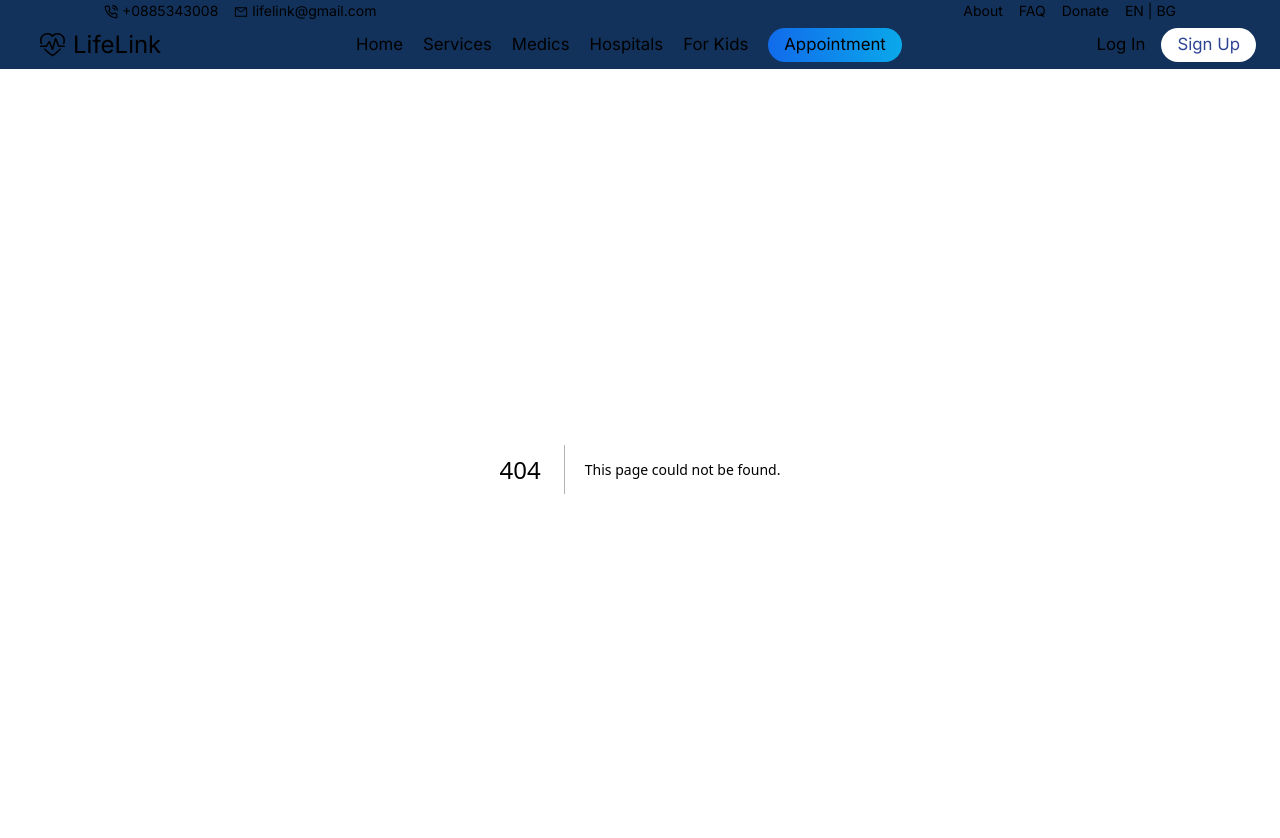
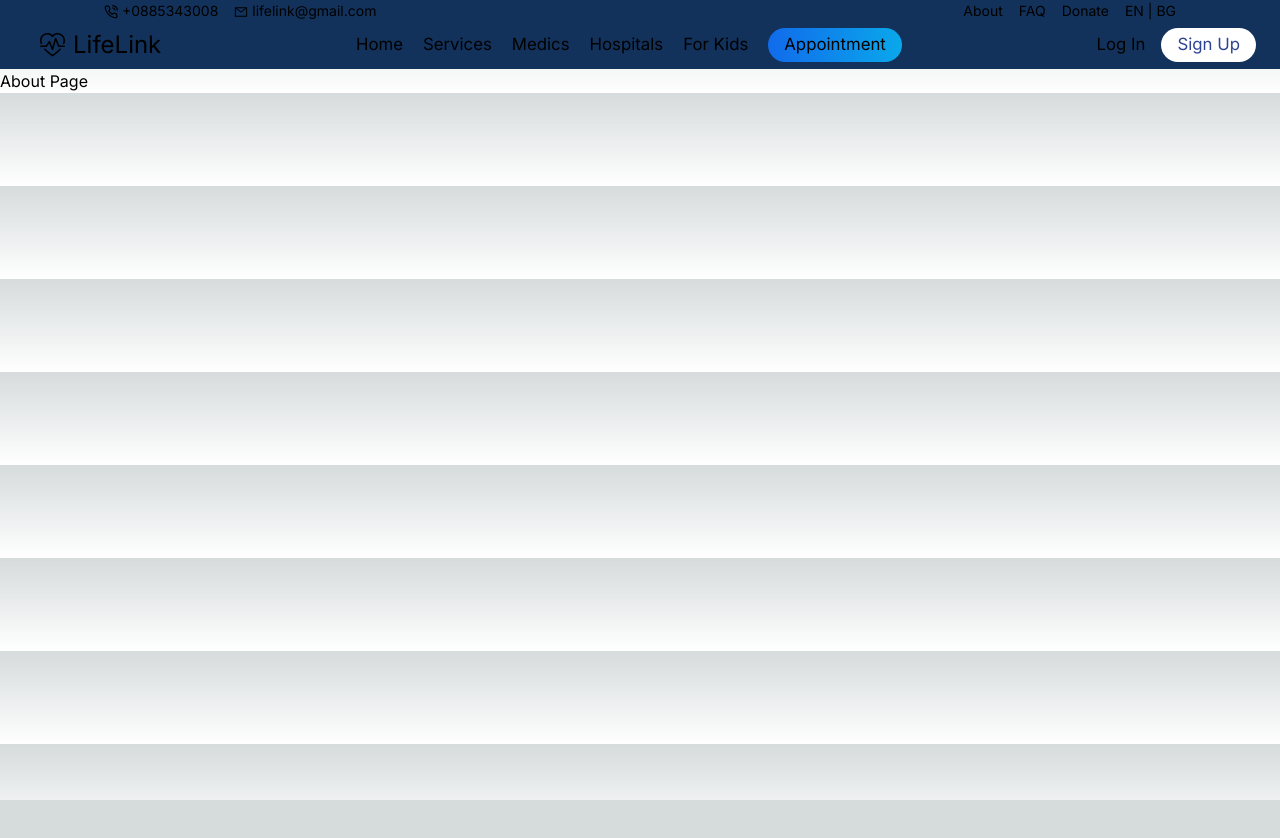
Before and after one commit to Shredrox/LifeLink, a Next.js app in the folder LifeLinkUI/lifelink-ui/: page /about in a window 1280 px wide. Before the commit this address had no page. Shown: the top 838 px of the page. After the commit the page ends 800 px from the top, so only its background shows below. Built offline with nearby package versions, Linux system fonts and the light colour scheme.

Commit message:
Added about page

```diff
--- /dev/null
+++ b/LifeLinkUI/lifelink-ui/app/about/page.jsx
@@ -0,0 +1,11 @@
+import React from 'react'
+
+const page = () => {
+  return (
+    <main>
+      About Page
+    </main>
+  )
+}
+
+export default page
```
